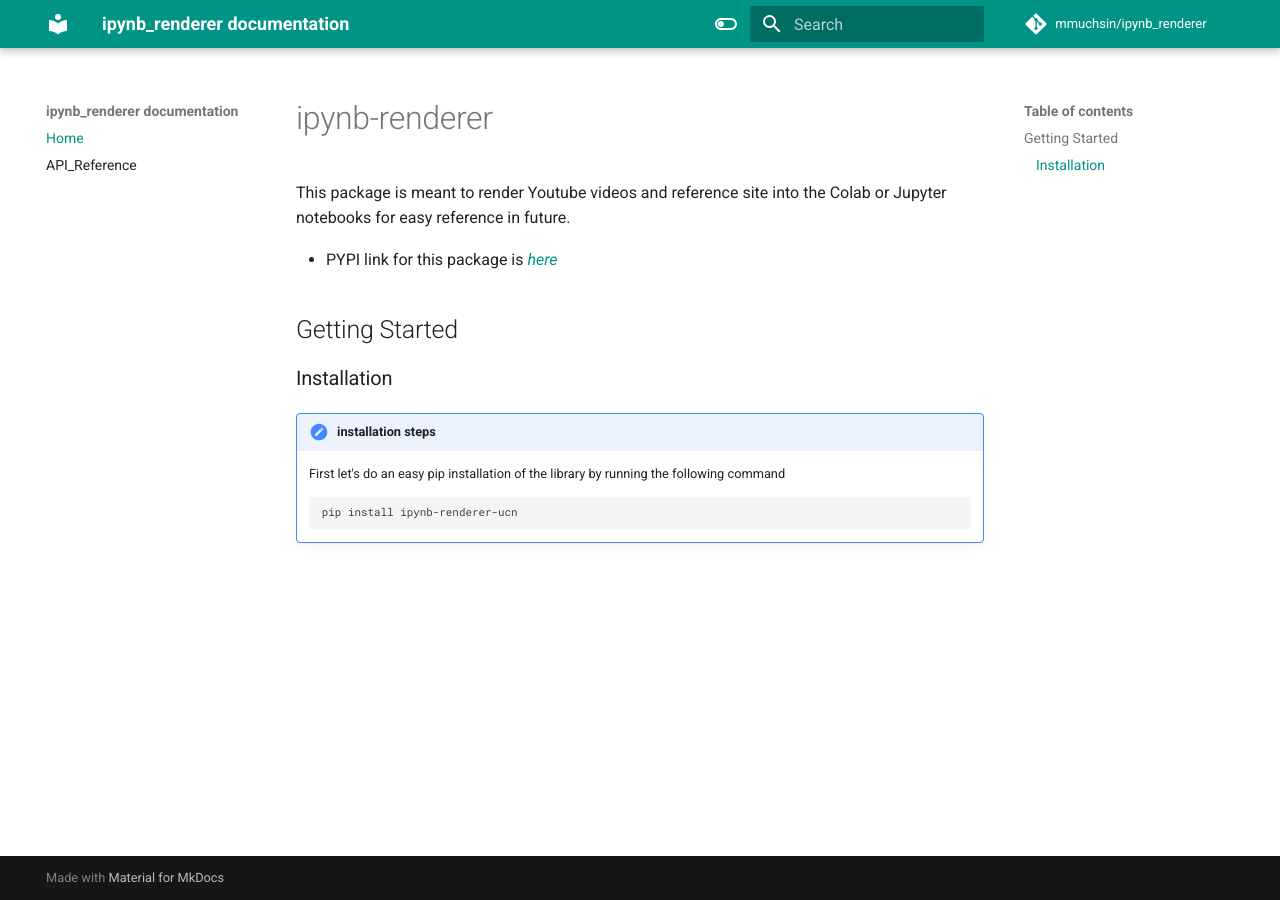
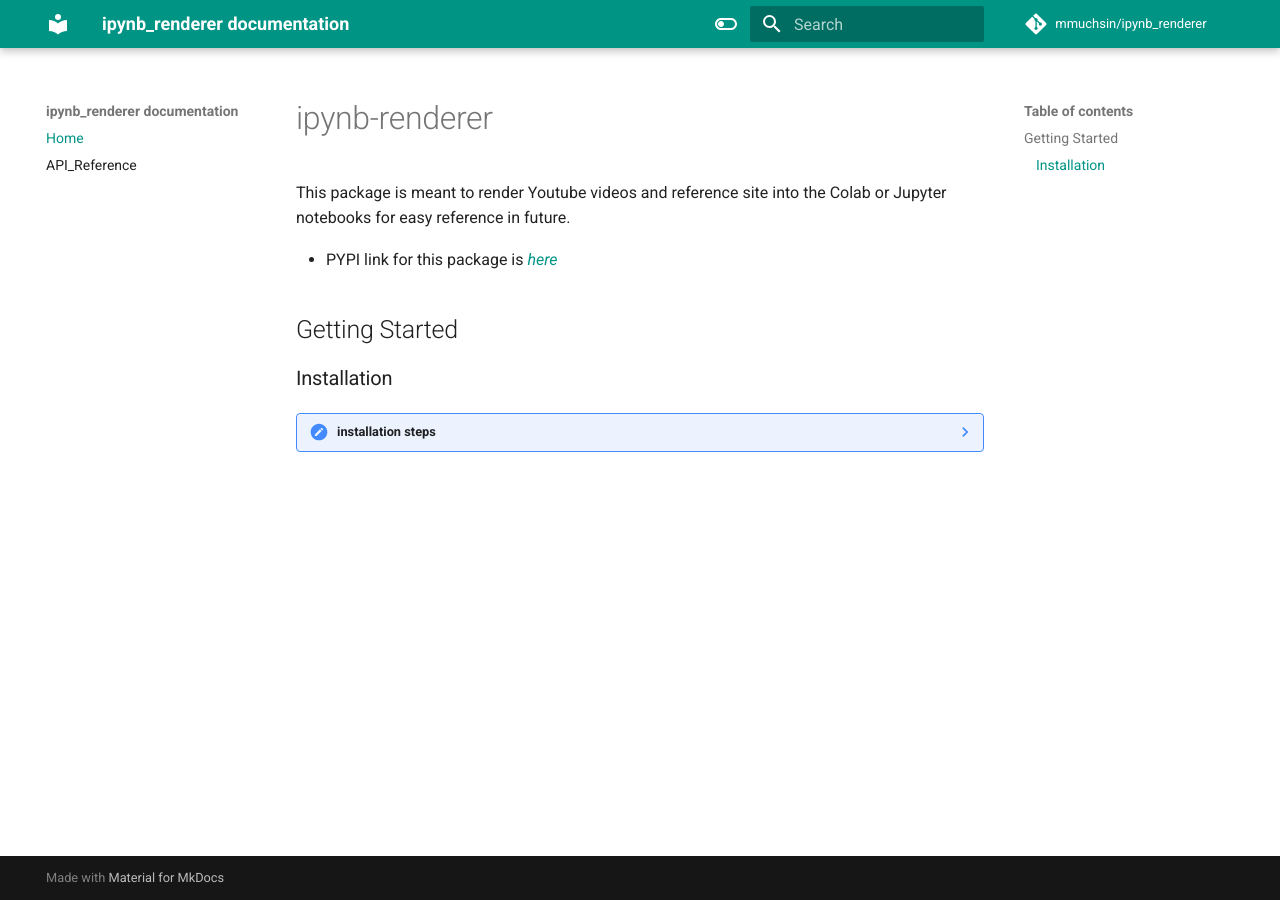
Before and after one commit to mmuchsin/ipynb-renderer, an MkDocs documentation site: the page built from docs/docs/index.md, in a window 1280 px wide. Built offline with MkDocs 1.6.1 and Material for MkDocs 9.7.7, drawn with Linux system fonts in a browser that asks for light colours; comment, search, counter and statistics services are not loaded.

Commit message:
fix note

````diff
--- a/docs/docs/index.md
+++ b/docs/docs/index.md
@@ -8,7 +8,7 @@ This package is meant to render Youtube videos and reference site into the Colab
 
 ### Installation
 
-!!! note "installation steps"
+??? note "installation steps"
     First let's do an easy pip installation of the library by running the following command
     ```bash
     pip install ipynb-renderer-ucn
````
